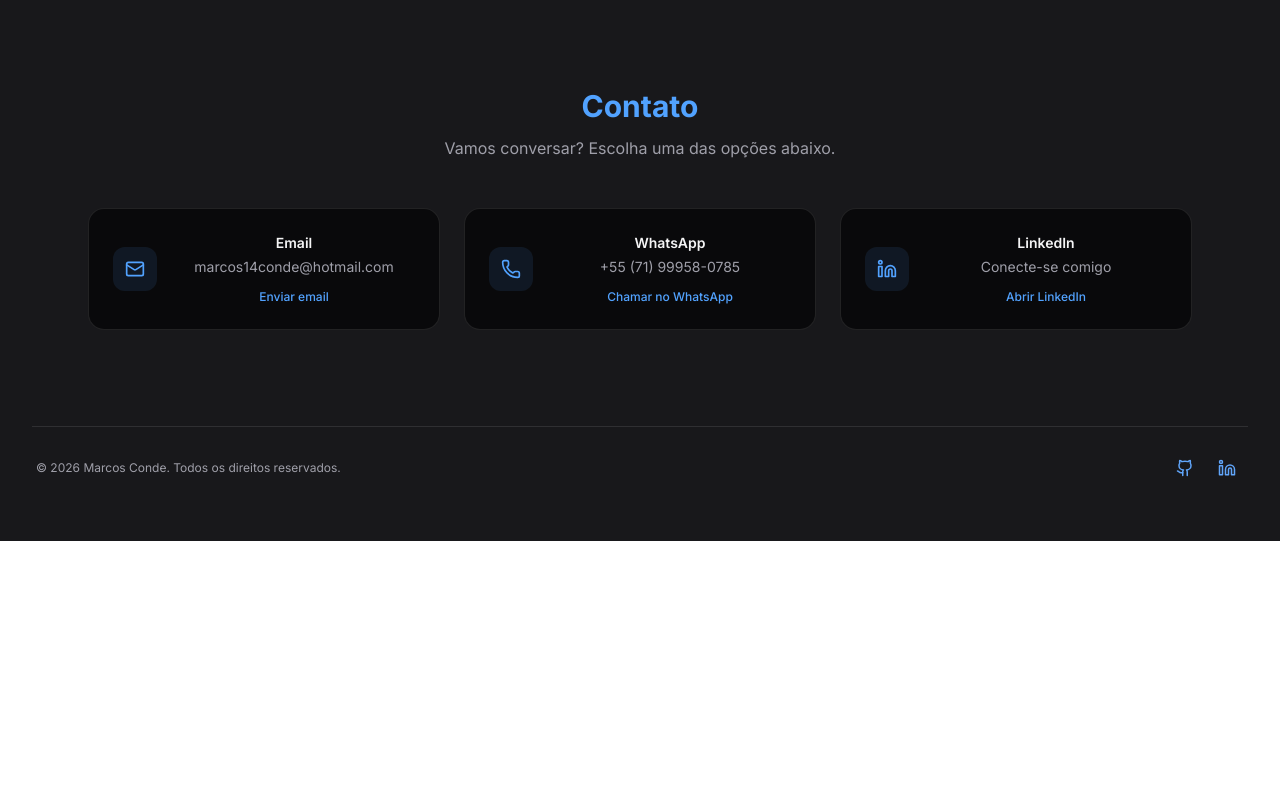
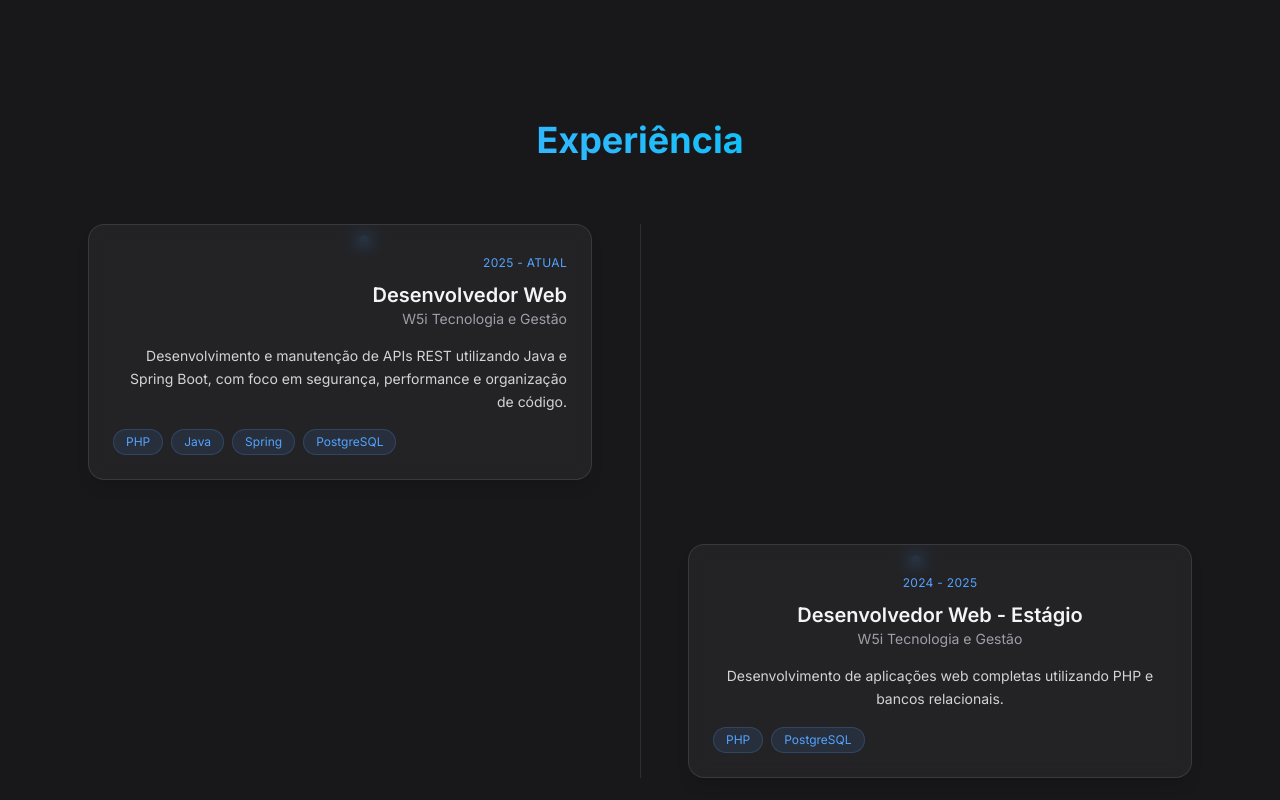
Before and after one commit to MarcosCondeJr/my-portfolio, a React (Vite) app: page / in a window 1280 px wide. Shown: the part 3240-4040 px from the top of the page. Before the commit the page ends 3781 px from the top, so only its background shows below. Built offline with nearby package versions, Linux system fonts and the light colour scheme.

Commit message:
feat: adicionando sessão de experiencia

```diff
--- a/src/App.jsx
+++ b/src/App.jsx
@@ -7,6 +7,7 @@ import Projects from './pages/Projects'
 import Footer from './components/layout/Footer'
 import Contact from './pages/Contact'
 import ParallaxBackground from './components/background/ParallaxBackground'
+import Experience from './pages/Experience'
 
 function App() {
   return (
@@ -18,6 +19,7 @@ function App() {
         <About/>
         <Skills/>
         <Projects/>
+        <Experience/>
         <Contact/>
         <Footer/>
       </main>
--- /dev/null
+++ b/src/data/experiences.js
@@ -0,0 +1,22 @@
+export const experiences = [
+  {
+    id: "programador-web",
+    role: "Desenvolvedor Web",
+    company: "W5i Tecnologia e Gestão",
+    period: "2025 - Atual",
+    type: "Profissional",
+    description:
+      "Desenvolvimento e manutenção de APIs REST utilizando Java e Spring Boot, com foco em segurança, performance e organização de código.",
+    stack: ["PHP", "Java", "Spring", "PostgreSQL"],
+  },
+  {
+    id: "estagio",
+    role: "Desenvolvedor Web - Estágio",
+    company: "W5i Tecnologia e Gestão",
+    period: "2024 - 2025",
+    type: "estagio",
+    description:
+      "Desenvolvimento de aplicações web completas utilizando PHP e bancos relacionais.",
+    stack: ["PHP", "PostgreSQL"],
+  },
+];
--- /dev/null
+++ b/src/pages/Experience.jsx
@@ -0,0 +1,68 @@
+import { experiences } from "../data/experiences";
+
+export default function Experience() {
+  return (
+    <section id="experience" className="py-32">
+      <div className="max-w-6xl mx-auto px-6">
+        <h2 className="text-4xl font-bold bg-gradient-to-r from-blue-400 to-cyan-400 bg-clip-text text-transparent">
+          Experiência
+        </h2>
+
+        <div className="mt-16 relative">
+
+          {/* Linha vertical */}
+          <div className="absolute left-1/2 top-0 h-full w-px bg-white/10 hidden md:block" />
+
+          <div className="space-y-16">
+            {experiences.map((exp, index) => (
+              <div
+                key={exp.id}
+                className={`relative md:w-1/2 ${
+                  index % 2 === 0
+                    ? "md:pr-12 md:text-right"
+                    : "md:pl-12 md:ml-auto"
+                }`}
+              >
+                {/* Ponto */}
+                <div className="hidden md:block absolute top-2 left-1/2 -translate-x-1/2 w-4 h-4 bg-blue-400 rounded-full border-4 border-zinc-950" />
+
+                <div className="rounded-2xl border border-white/10 bg-white/5 backdrop-blur p-6 shadow-lg hover:shadow-blue-500/10 transition">
+
+                  <span className="text-xs uppercase tracking-wide text-blue-400">
+                    {exp.period}
+                  </span>
+
+                  <h3 className="mt-2 text-xl font-semibold text-zinc-100">
+                    {exp.role}
+                  </h3>
+
+                  <p className="text-sm text-zinc-400">
+                    {exp.company}
+                  </p>
+
+                  <p className="mt-4 text-sm text-zinc-300 leading-relaxed">
+                    {exp.description}
+                  </p>
+
+                  {/* Stack */}
+                  <div className="mt-4 flex flex-wrap gap-2">
+                    {exp.stack.map((tech) => (
+                      <span
+                        key={tech}
+                        className="px-3 py-1 text-xs rounded-full bg-blue-400/10 text-blue-400 border border-blue-400/20"
+                      >
+                        {tech}
+                      </span>
+                    ))}
+                  </div>
+
+                </div>
+              </div>
+            ))}
+          </div>
+
+        </div>
+      </div>
+    </section>
+  );
+}
```
